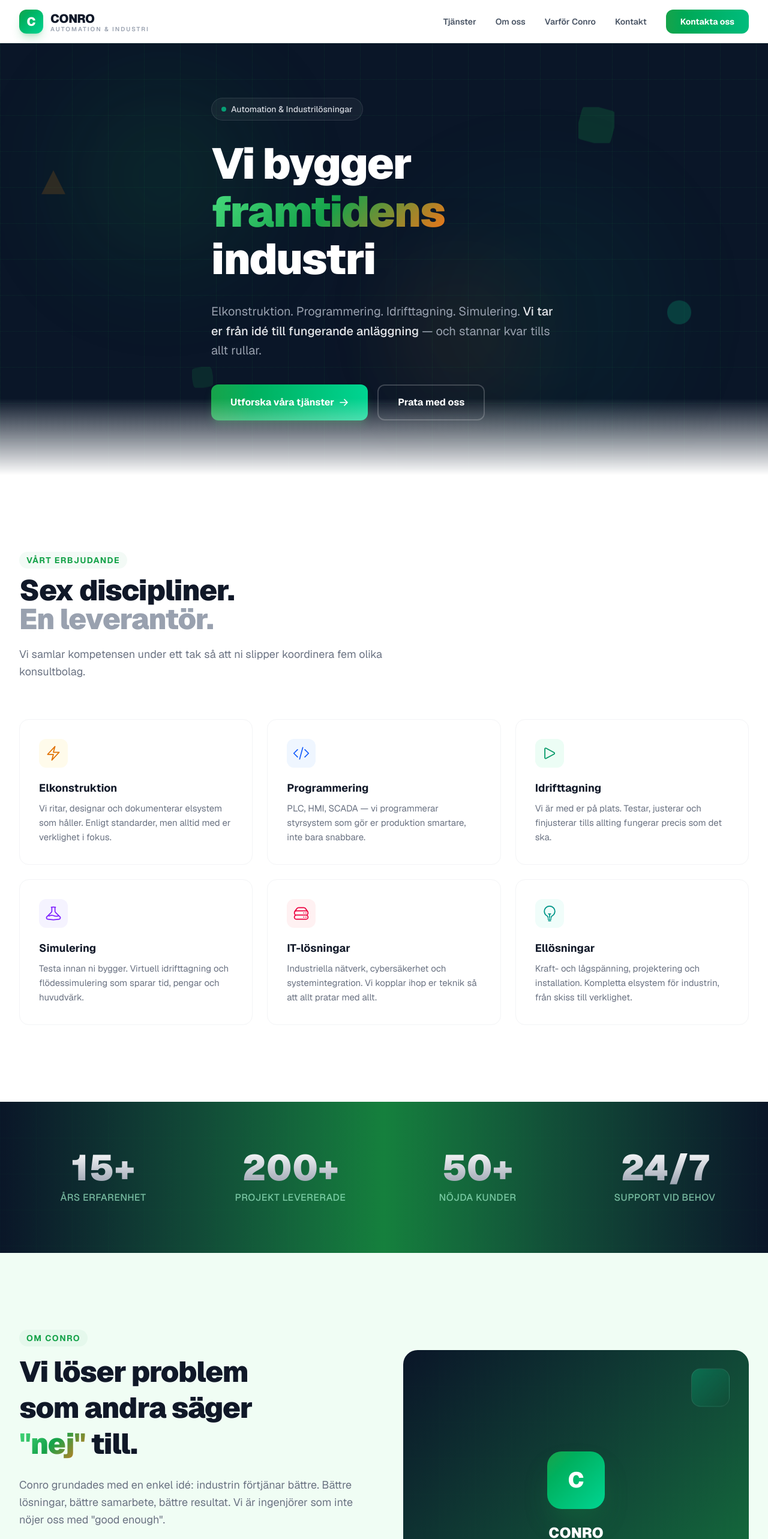
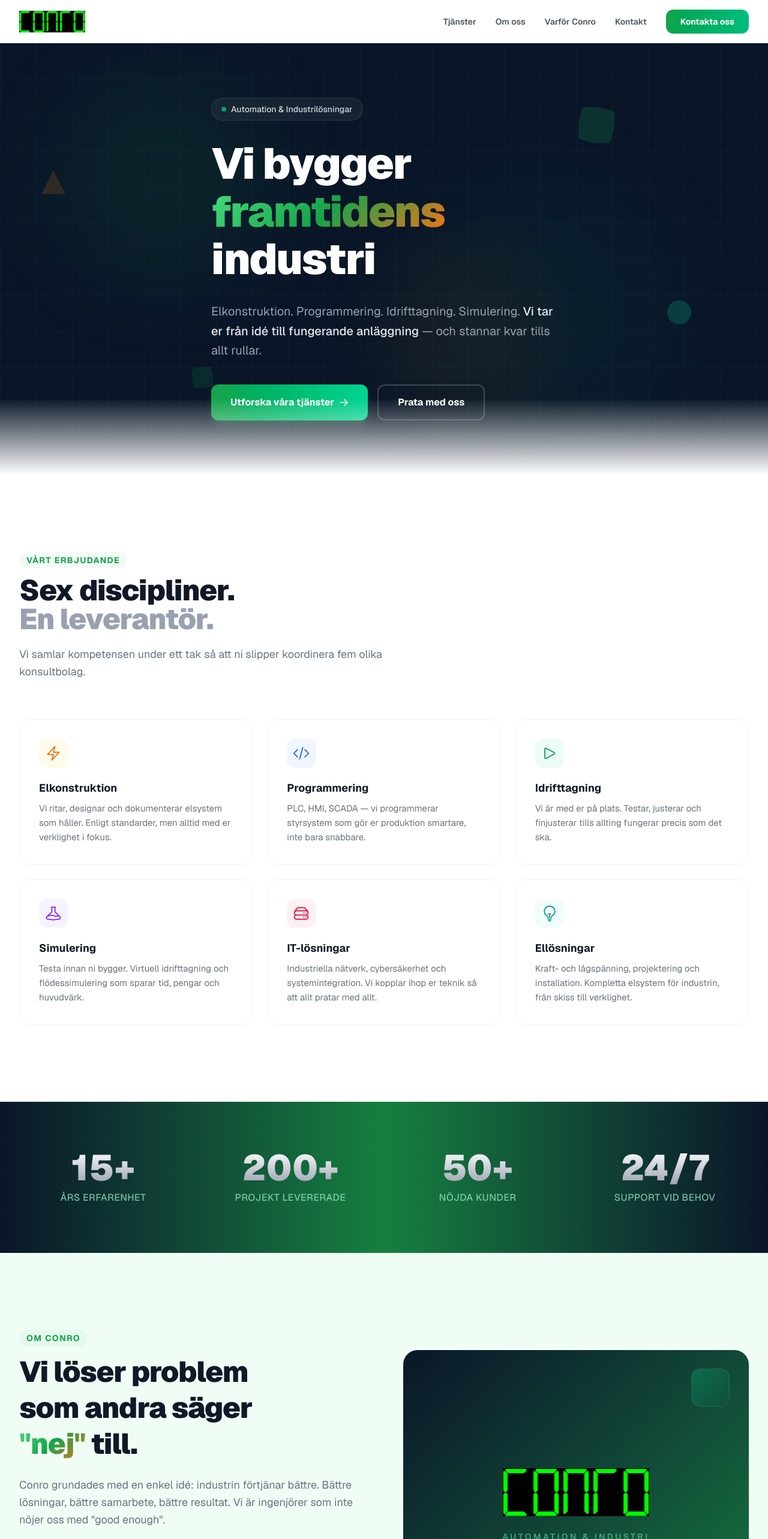
Before and after one commit to simitskf-boop/conrohemsida, a Next.js app: page / in a window 1280 px wide. Shown: the top 2566 px of the page at 60% size. Built offline with nearby package versions, Linux system fonts and the light colour scheme.

Commit message:
Lägg till Conro-loggan från conro.se i header, footer och om oss

```diff
--- a/src/app/page.tsx
+++ b/src/app/page.tsx
@@ -290,10 +290,11 @@ export default function Home() {
                 </div>
 
                 <div className="relative text-center z-10">
-                  <div className="mx-auto h-24 w-24 rounded-3xl bg-gradient-to-br from-primary to-emerald-400 flex items-center justify-center mb-6 shadow-2xl shadow-primary/30">
-                    <span className="text-white font-black text-4xl">C</span>
-                  </div>
-                  <p className="text-2xl font-black text-white mb-2">CONRO</p>
+                  <img
+                    src="/conro-logo.png"
+                    alt="Conro"
+                    className="mx-auto h-20 w-auto mb-6"
+                  />
                   <p className="text-emerald-300/60 text-sm font-semibold uppercase tracking-[0.25em]">
                     Automation &amp; Industri
                   </p>
--- a/src/components/Footer.tsx
+++ b/src/components/Footer.tsx
@@ -20,16 +20,12 @@ export default function Footer() {
       <div className="mx-auto max-w-7xl px-4 sm:px-6 lg:px-8 py-16">
         <div className="grid grid-cols-1 md:grid-cols-4 gap-10">
           <div className="md:col-span-1">
-            <div className="flex items-center gap-3 mb-5">
-              <div className="h-10 w-10 rounded-xl bg-gradient-to-br from-primary to-emerald-400 flex items-center justify-center">
-                <span className="text-white font-black text-xl">C</span>
-              </div>
-              <div>
-                <span className="text-lg font-black text-white">CONRO</span>
-                <span className="block text-[10px] uppercase tracking-[0.2em] text-gray-600 font-semibold -mt-0.5">
-                  Automation &amp; Industri
-                </span>
-              </div>
+            <div className="mb-5">
+              <img
+                src="/conro-logo.png"
+                alt="Conro"
+                className="h-10 w-auto"
+              />
             </div>
             <p className="text-sm leading-relaxed text-gray-500">
               Helhetslösningar inom automation och industri.
--- a/src/components/Header.tsx
+++ b/src/components/Header.tsx
@@ -2,6 +2,7 @@
 
 import { useState, useEffect } from "react";
 import Link from "next/link";
+import Image from "next/image";
 
 const navItems = [
   { label: "Tjänster", href: "#tjanster" },
@@ -30,19 +31,15 @@ export default function Header() {
     >
       <div className="mx-auto max-w-7xl px-4 sm:px-6 lg:px-8">
         <div className="flex h-18 items-center justify-between">
-          <Link href="/" className="flex items-center gap-3 group">
-            <div className="relative h-10 w-10 rounded-xl bg-gradient-to-br from-primary to-emerald-400 flex items-center justify-center shadow-lg shadow-primary/25 group-hover:shadow-primary/40 transition-shadow">
-              <span className="text-white font-black text-xl">C</span>
-              <div className="absolute -inset-0.5 rounded-xl bg-gradient-to-br from-primary to-emerald-400 opacity-0 group-hover:opacity-30 blur transition-opacity" />
-            </div>
-            <div>
-              <span className="text-xl font-black tracking-tight text-gray-900">
-                CONRO
-              </span>
-              <span className="hidden sm:block text-[10px] uppercase tracking-[0.2em] text-gray-400 font-semibold -mt-1">
-                Automation & Industri
-              </span>
-            </div>
+          <Link href="/" className="flex items-center group">
+            <Image
+              src="/conro-logo.png"
+              alt="Conro"
+              width={140}
+              height={46}
+              className="h-9 w-auto"
+              priority
+            />
           </Link>
 
           <nav className="hidden md:flex items-center gap-8">
```
Also changed, not shown: public/conro-logo.png (added).
